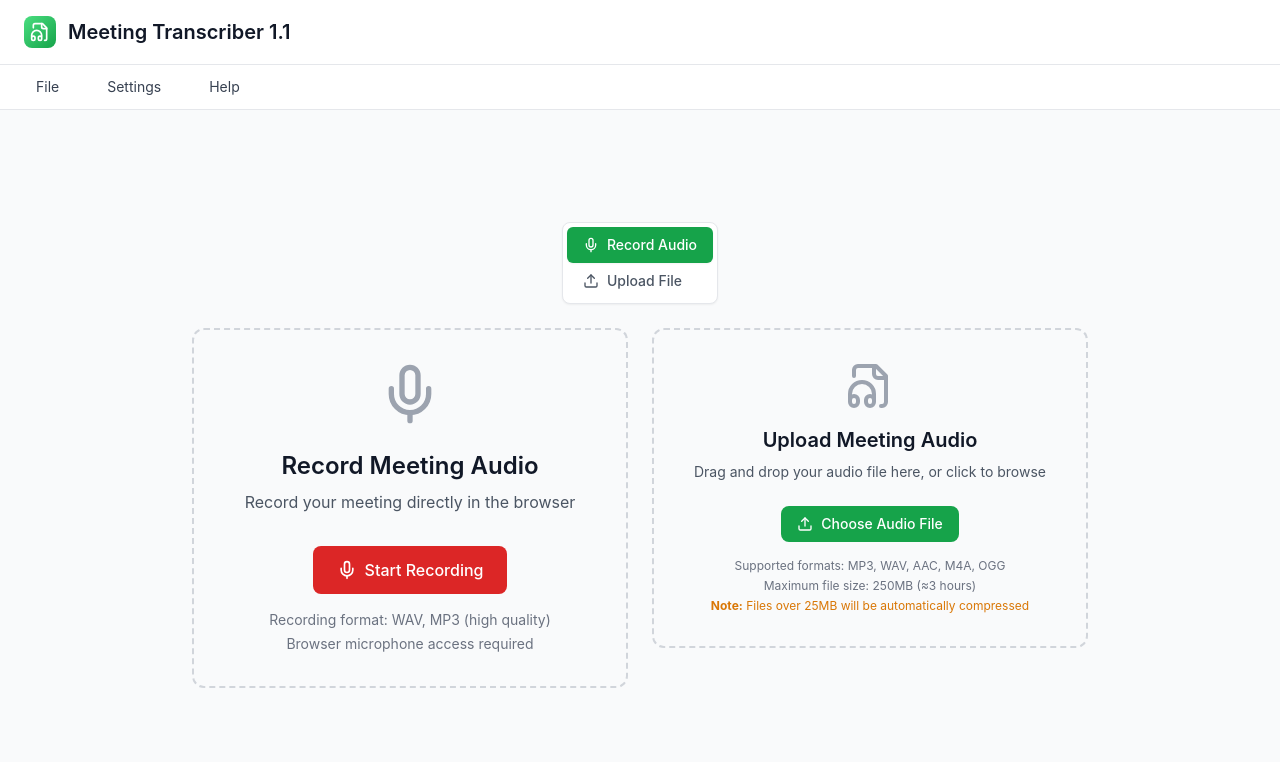
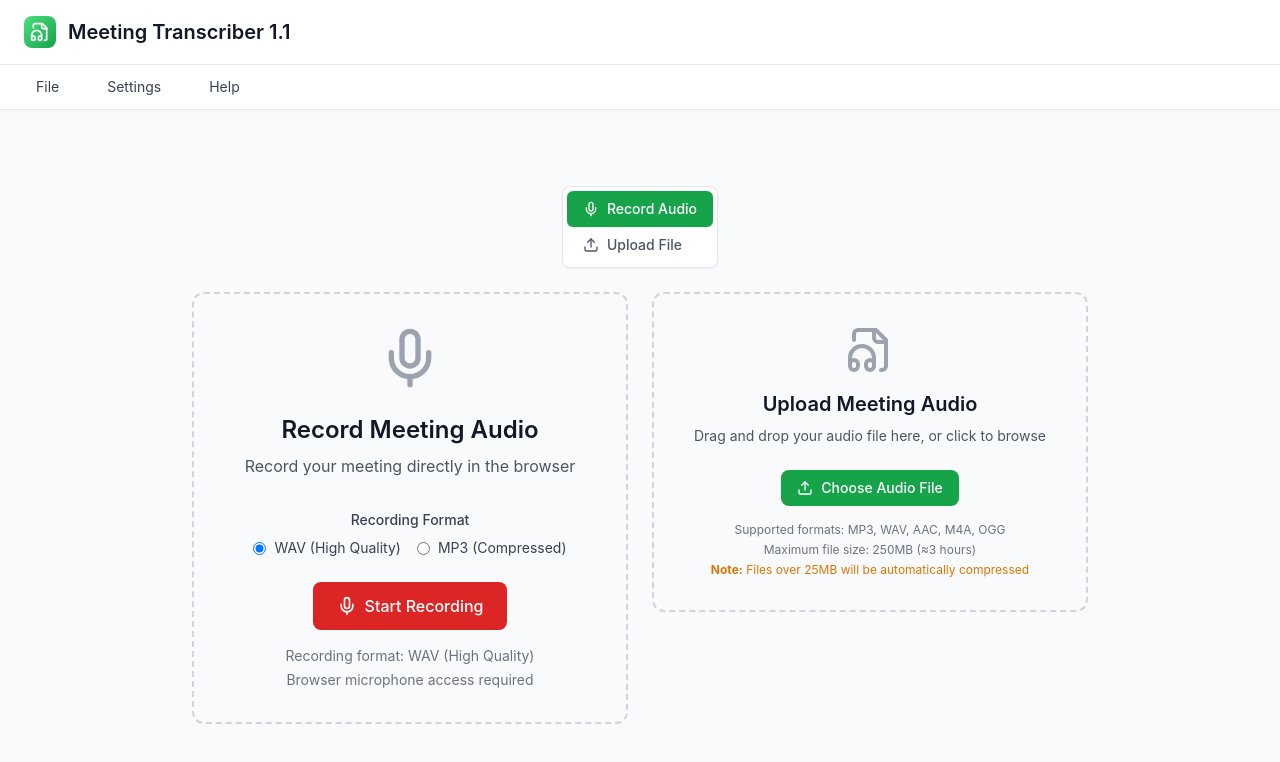
Before and after one commit to f3rrychr/Meeting-Transcriber-1.0, a React (Vite) app: page / in a window 1280 px wide. Shown: the top 762 px of the page. Built offline with nearby package versions, Linux system fonts and the light colour scheme.

Commit message:
Add MP3 recording functionality

```diff
--- a/src/components/AudioRecorder.tsx
+++ b/src/components/AudioRecorder.tsx
@@ -4,6 +4,8 @@ import { Mic, Square, Play, Pause, Download, Trash2, Clock } from 'lucide-react'
 interface AudioRecorderProps {
   onRecordingComplete: (file: File) => void;
 }
+
+type RecordingFormat = 'wav' | 'mp3';
 
 const AudioRecorder: React.FC<AudioRecorderProps> = ({ onRecordingComplete }) => {
   const [isRecording, setIsRecording] = useState(false);
@@ -12,6 +14,7 @@ const AudioRecorder: React.FC<AudioRecorderProps> = ({ onRecordingComplete }) =>
   const [audioBlob, setAudioBlob] = useState<Blob | null>(null);
   const [audioUrl, setAudioUrl] = useState<string | null>(null);
   const [isPlaying, setIsPlaying] = useState(false);
+  const [recordingFormat, setRecordingFormat] = useState<RecordingFormat>('wav');
 
   const mediaRecorderRef = useRef<MediaRecorder | null>(null);
   const audioChunksRef = useRef<Blob[]>([]);
@@ -39,9 +42,35 @@ const AudioRecorder: React.FC<AudioRecorderProps> = ({ onRecordingComplete }) =>
         }
       });
 
-      const mediaRecorder = new MediaRecorder(stream, {
-        mimeType: 'audio/webm;codecs=opus'
-      });
+      // Determine the best MIME type based on format preference and browser support
+      let mimeType: string;
+      let fileType: string;
+
+      if (recordingFormat === 'mp3') {
+        if (MediaRecorder.isTypeSupported('audio/mpeg')) {
+          mimeType = 'audio/mpeg';
+          fileType = 'audio/mpeg';
+        } else if (MediaRecorder.isTypeSupported('audio/mp4')) {
+          mimeType = 'audio/mp4';
+          fileType = 'audio/mp3';
+        } else {
+          // Fallback to webm and convert later
+          mimeType = 'audio/webm;codecs=opus';
+          fileType = 'audio/mp3';
+        }
+      } else {
+        // WAV format
+        if (MediaRecorder.isTypeSupported('audio/wav')) {
+          mimeType = 'audio/wav';
+          fileType = 'audio/wav';
+        } else {
+          // Fallback to webm
+          mimeType = 'audio/webm;codecs=opus';
+          fileType = 'audio/wav';
+        }
+      }
+
+      const mediaRecorder = new MediaRecorder(stream, { mimeType });
 
       mediaRecorderRef.current = mediaRecorder;
       audioChunksRef.current = [];
@@ -53,7 +82,7 @@ const AudioRecorder: React.FC<AudioRecorderProps> = ({ onRecordingComplete }) =>
       };
 
       mediaRecorder.onstop = () => {
-        const blob = new Blob(audioChunksRef.current, { type: 'audio/wav' });
+        const blob = new Blob(audioChunksRef.current, { type: fileType });
         setAudioBlob(blob);
 
         // Create audio URL for playback
@@ -150,8 +179,9 @@ const AudioRecorder: React.FC<AudioRecorderProps> = ({ onRecordingComplete }) =>
   const processRecording = () => {
     if (audioBlob) {
       // Convert blob to File object
-      const file = new File([audioBlob], `recording_${Date.now()}.wav`, {
-        type: 'audio/wav',
+      const fileExtension = recordingFormat === 'mp3' ? 'mp3' : 'wav';
+      const file = new File([audioBlob], `recording_${Date.now()}.${fileExtension}`, {
+        type: recordingFormat === 'mp3' ? 'audio/mpeg' : 'audio/wav',
         lastModified: Date.now()
       });
       onRecordingComplete(file);
@@ -176,6 +206,39 @@ const AudioRecorder: React.FC<AudioRecorderProps> = ({ onRecordingComplete }) =>
         <p className="text-sm sm:text-base text-gray-600 mb-6 sm:mb-8">
           Record your meeting directly in the browser
         </p>
+
+        {/* Format Selection */}
+        {!isRecording && !audioBlob && (
+          <div className="mb-6">
+            <label className="block text-sm font-medium text-gray-700 mb-2">
+              Recording Format
+            </label>
+            <div className="flex justify-center space-x-4">
+              <label className="flex items-center">
+                <input
+                  type="radio"
+                  name="format"
+                  value="wav"
+                  checked={recordingFormat === 'wav'}
+                  onChange={(e) => setRecordingFormat(e.target.value as RecordingFormat)}
+                  className="mr-2"
+                />
+                <span className="text-sm text-gray-700">WAV (High Quality)</span>
+              </label>
+              <label className="flex items-center">
+                <input
+                  type="radio"
+                  name="format"
+                  value="mp3"
+                  checked={recordingFormat === 'mp3'}
+                  onChange={(e) => setRecordingFormat(e.target.value as RecordingFormat)}
+                  className="mr-2"
+                />
+                <span className="text-sm text-gray-700">MP3 (Compressed)</span>
+              </label>
+            </div>
+          </div>
+        )}
 
         {/* Recording Controls */}
         {!isRecording && !audioBlob && (
@@ -278,7 +341,7 @@ const AudioRecorder: React.FC<AudioRecorderProps> = ({ onRecordingComplete }) =>
 
         {/* Format Info */}
         <div className="text-xs sm:text-sm text-gray-500 space-y-1 mt-4">
-          <p>Recording format: WAV, MP3 (high quality)</p>
+          <p>Recording format: {recordingFormat.toUpperCase()} {recordingFormat === 'wav' ? '(High Quality)' : '(Compressed)'}</p>
           <p>Browser microphone access required</p>
         </div>
       </div>
```
